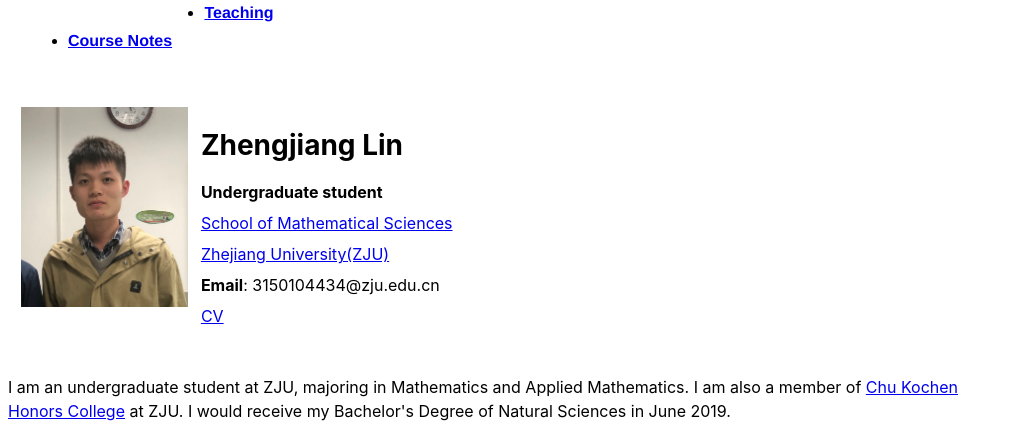
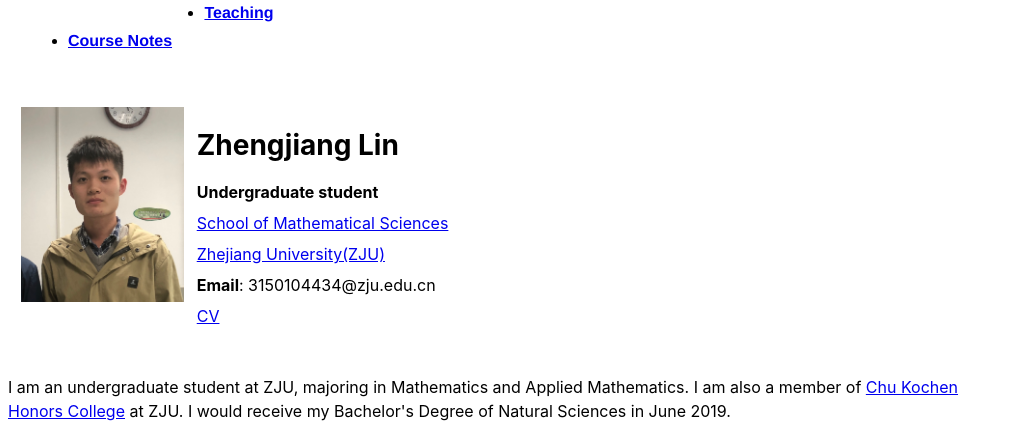
Before and after one commit to Acrescent/Acrescent.github.io, a Jekyll site: the page built from index.html, in a window 1280 px wide. Shown: the part 139-562 px from the top of the page, without its empty margins (0-1032 px from the left). Built offline with Jekyll 4.4.1, drawn with Linux system fonts in a browser that asks for light colours.

Commit message:
Update index.html

```diff
--- a/index.html
+++ b/index.html
@@ -6,7 +6,7 @@ title: Zhengjiang Lin
 
 <div>
 <div style="float:left;padding:13px">
-  <img src="{{ BASE_PATH }}/data/img/zjlin_head.jpg" height="200px">
+  <img src="{{ BASE_PATH }}/data/img/zjlin_head.jpg" height="195px">
 </div>
 <div style="padding:15px;padding-left:20px">
 <h1> Zhengjiang Lin </h1>
```
